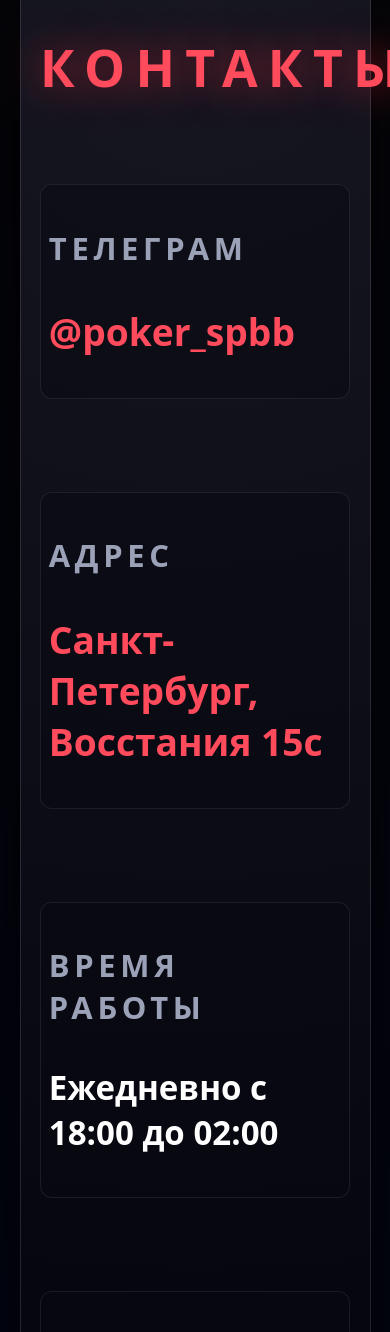
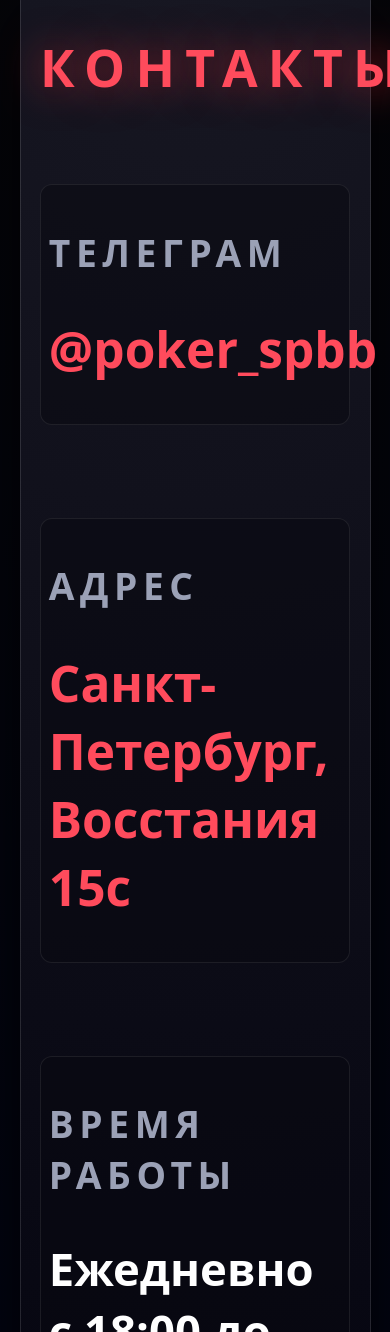
Before and after one commit to Yanis2002/pulse, a Flask app: page /contacts in a window 390 px wide. Shown: the part 734-2066 px from the top of the page. Run offline with Flask 3, Linux system fonts and the light colour scheme.

Commit message:
Increase contact text size and reduce image size on mobile

```diff
--- a/templates/contacts.html
+++ b/templates/contacts.html
@@ -352,25 +352,28 @@
             }
 
             .contact-label {
-                font-size: 1.6vh;
+                font-size: 2.0vh;
                 margin-bottom: 0.8vh;
             }
 
             .contact-value {
-                font-size: 1.8vh;
+                font-size: 2.4vh;
             }
 
             .contact-link {
-                font-size: 1.8vh;
+                font-size: 2.4vh;
             }
 
             .contacts-image-wrapper {
                 max-width: 100%;
                 width: 100%;
+                max-height: 300px;
             }
 
             .contacts-image {
                 width: 100%;
+                max-height: 300px;
+                object-fit: cover;
                 height: auto;
             }
         }
@@ -390,11 +393,19 @@
             }
 
             .contact-label {
-                font-size: 1.5vh;
+                font-size: 1.8vh;
             }
 
             .contact-value {
-                font-size: 1.6vh;
+                font-size: 2.2vh;
+            }
+
+            .contacts-image-wrapper {
+                max-height: 250px;
+            }
+
+            .contacts-image {
+                max-height: 250px;
             }
         }
     </style>
```
